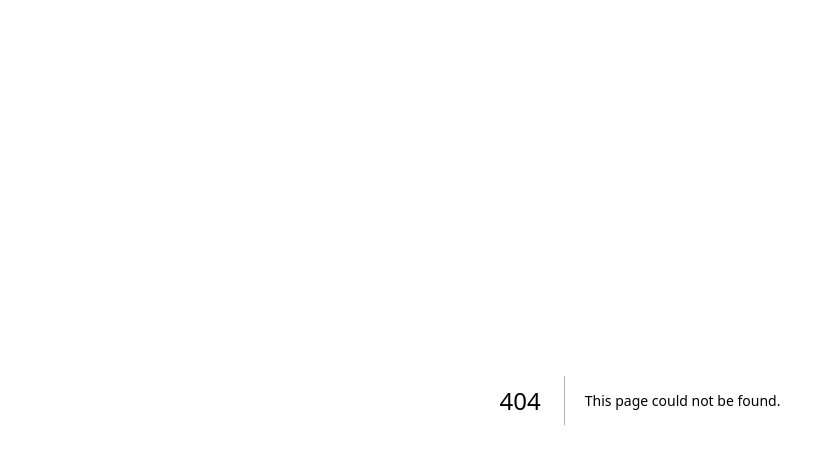
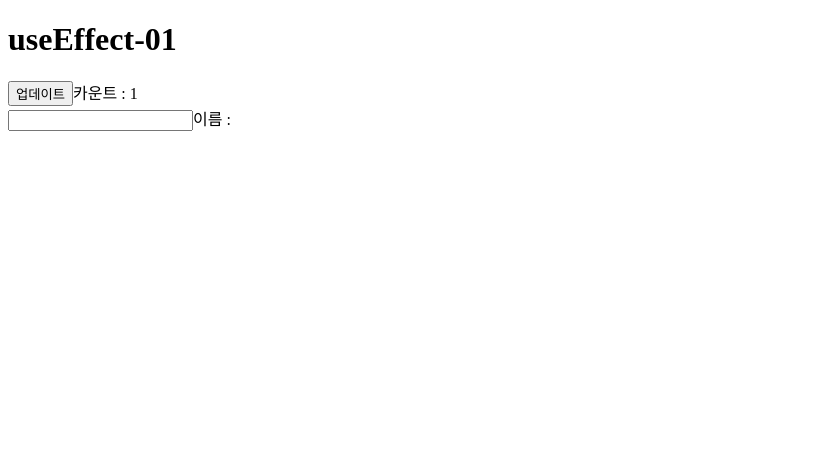
Before and after one commit to berenickt/Learn-React-Hooks, a Next.js app: page /02-useEffect/01-effect in a window 1280 px wide. Before the commit this address had no page. Shown: the top 464 px of the page, without its empty margins (0-835 px from the left). Built offline with nearby package versions, Linux system fonts and the light colour scheme.

Commit message:
ADD:02-useEffect

```diff
--- a/pages/01-useState/01-state.tsx
+++ b/pages/01-useState/01-state.tsx
@@ -4,7 +4,7 @@ export default function UseStatePage() {
   // **** state 에는 형재 샅태 값이 들어있고,
   // setState 함수로 state값을 변경시킬 수 있다.
   // setState로 state를 변경할 떄마다, 컴포넌트는 리렌더링된다.
-  const [time, settime] = useState(1)
+  const [time, setTime] = useState(1)
 
   const onClickUpdate = () => {
     let newTime
@@ -13,14 +13,14 @@ export default function UseStatePage() {
     } else {
       newTime = time + 1
     }
-    settime(newTime)
+    setTime(newTime)
   }
 
   console.log('업데이트!')
 
   return (
     <>
-      <h1>useState</h1>
+      <h1>useState-01</h1>
       <span>현재 시간 : {time}시</span>
       <br />
       <button onClick={onClickUpdate}>업데이트</button>
--- a/pages/01-useState/02-input.tsx
+++ b/pages/01-useState/02-input.tsx
@@ -13,7 +13,7 @@ export default function UseStateInputPage() {
   })
   const [input, setInput] = useState('')
 
-  const onChageInput = (e: any) => {
+  const onChangeInput = (e: any) => {
     setInput(e.target.value)
   }
 
@@ -29,7 +29,8 @@ export default function UseStateInputPage() {
 
   return (
     <>
-      <input type="text" value={input} onChange={onChageInput} />
+      <h1>useState-02</h1>
+      <input type="text" value={input} onChange={onChangeInput} />
       <button onClick={onClickUpload}>업로드</button>
       {names.map((name, idx) => (
         <p key={idx}>{name}</p>
--- /dev/null
+++ b/pages/02-useEffect/01-effect.tsx
@@ -0,0 +1,44 @@
+import { useEffect, useState } from 'react'
+
+export default function UseEffectPage() {
+  const [count, setCount] = useState(1)
+  const [name, setName] = useState('')
+
+  const onClickUpdate = () => {
+    setCount(count + 1)
+  }
+
+  const onChangeInput = (e: any) => {
+    setName(e.target.value)
+  }
+
+  // **** 1. 렌더링 될때마다 매번 실행됨
+  // useEffect(() => {
+  //   console.log('렌더링...🎨')
+  // })
+
+  // **** 2. [의존성배열] 값이 변할 때만 렌더링
+  // useEffect(() => {
+  //   console.log('count 변화💰')
+  // }, [count])
+
+  // useEffect(() => {
+  //   console.log('name 변화😃')
+  // }, [name])
+
+  // **** 3. 맨 처음 렌더링됐을 때만, 마운트
+  useEffect(() => {
+    console.log('마운팅...🛥️')
+  }, [])
+
+  return (
+    <>
+      <h1>useEffect-01</h1>
+      <button onClick={onClickUpdate}>업데이트</button>
+      <span>카운트 : {count}</span>
+      <br />
+      <input type="text" value={name} onChange={onChangeInput} />
+      <span>이름 : {name}</span>
+    </>
+  )
+}
```
Also changed, not shown: pages/02-useEffect/02-cleanup.tsx (added, +20 -0 lines), src/components/Timer.js (added, +19 -0 lines).
